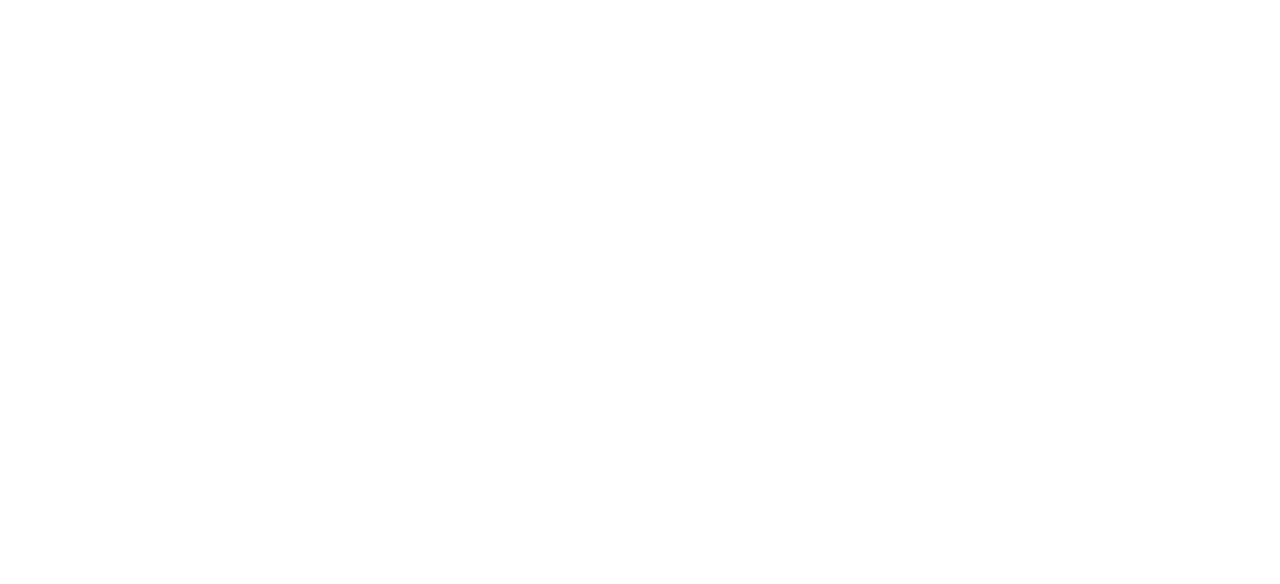
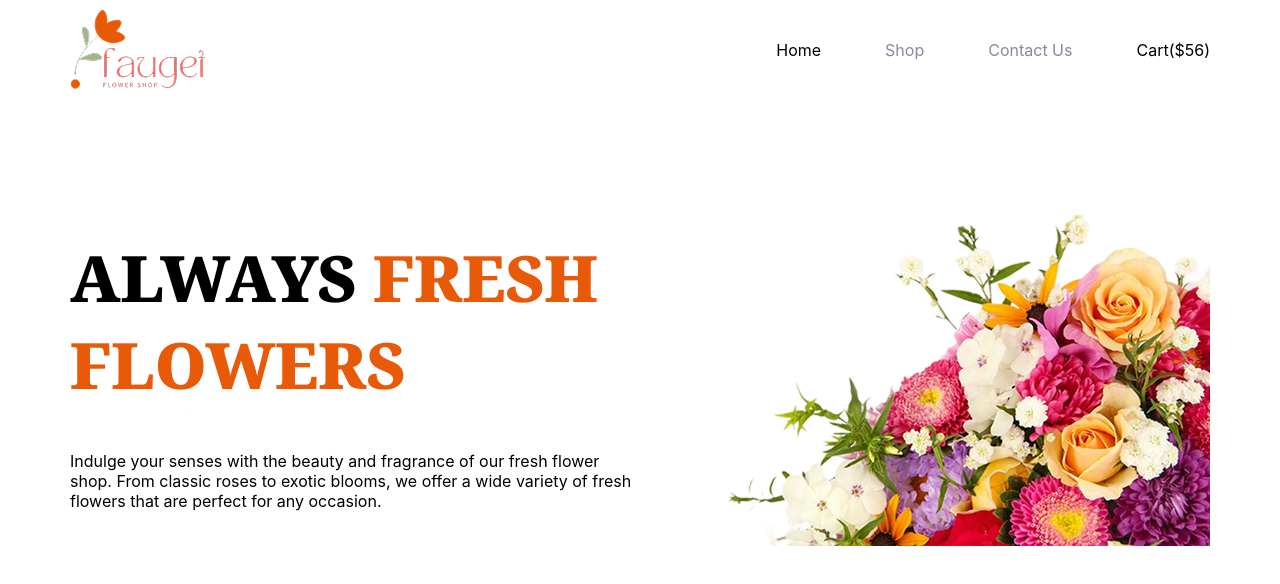
Before and after one commit to fariya-nika-oshru/flower-market-website, a plain HTML site: page index.html in a window 1280 px wide. Drawn offline with Linux system fonts and the light colour scheme.

Commit message:
header partially done

```diff
--- a/flower.css
+++ b/flower.css
@@ -0,0 +1,79 @@
+/* ----shared items */
+
+@import url('https://fonts.googleapis.com/css2?family=Noto+Serif:ital,wght@0,100..900;1,100..900&display=swap');
+
+.noto-serif-font {
+  font-family: "Noto Serif", serif;
+  font-optical-sizing: auto;
+  font-weight: 400;
+  font-style: normal;
+  font-variation-settings:
+    "wdth" 100;
+}
+
+
+@import url('https://fonts.googleapis.com/css2?family=Inter:ital,opsz,wght@0,14..32,100..900;1,14..32,100..900&display=swap');
+.inter-font {
+  font-family: "Inter", sans-serif;
+  font-optical-sizing: auto;
+  font-weight: 400;
+  font-style: normal;
+}
+
+
+
+.flex{
+    display: flex;
+}
+.bold{
+    font-weight: 600px;
+}
+.bolder{
+    font-weight: 900px;
+}
+.text-orng{
+    color: #E95A08;
+}
+.text-gray{
+    color: #8987A1;
+}
+.text-blk{
+    color: black
+}
+
+.heading{
+    font-weight: 900;
+    font-size: 4rem;
+
+}
+
+
+
+
+
+/* ----header-nav */
+
+.navbar, .banner{
+  max-width : 1140px;
+  margin: 0 auto;
+}
+.navbar{
+    justify-content: space-between;
+    align-items: center;
+}
+.nav-links{
+    gap: 4em;
+}
+.nav-items{
+    list-style: none;
+}
+.nav-link{
+    text-decoration: none;
+}
+
+
+
+/* ----header-banner */
+.banner{
+    margin-top: 100px ;
+}
--- a/index.html
+++ b/index.html
@@ -4,8 +4,33 @@
     <meta charset="UTF-8">
     <meta name="viewport" content="width=device-width, initial-scale=1.0">
     <title>Flower Market</title>
+    <link rel="stylesheet" href="flower.css">
 </head>
-<body>
+<body class="inter-font">
+    <header>
+        <nav class="navbar flex">
+                <img src="assets/logo.png" alt="">
+                <ul class="nav-links flex">
+                    <li class="nav-items"><a href="" class="nav-link text-blk"> Home</a></li>
+                    <li class="nav-items"><a href="" class="nav-link text-gray"> Shop </a></li>
+                    <li class="nav-items"><a href="" class="nav-link text-gray"> Contact Us</a></li>
+                    <li class="nav-items"><a href="" class="nav-link text-blk"> Cart($56)</a></li>
+                </ul>
+        </nav>
+        <banner class="banner flex">
+            <div class="banner-detail">
+                <h1 class="heading noto-serif-font">ALWAYS <span class="text-orng">FRESH <br>FLOWERS</span> </h1>
+                <p>Indulge your senses with the beauty and fragrance of our fresh flower shop. From classic roses to exotic blooms, we offer a wide variety of fresh flowers that are perfect for any occasion. </p>
+            </div>
+            <img src="assets/hero-flower.png  " alt="">
+
+        </banner>
+
+    </header>
+
+    <main>
+
+    </main>
 
 </body>
 </html>
```
Also changed, not shown: assets/deal-ana.png (added), assets/deal-bloom.png (added), assets/deal-zabo.png (added), assets/flower-store.png (added), assets/hero-flower.png (added), assets/icon-facebook.png (added), assets/icon-linkedin.png (added), assets/icon-twitter.png (added), assets/icon-youtube.png (added), assets/logo.png (added), assets/news-letter-bg.png (added), assets/sample-flower-image.png (added), assets/trusted-badge.png (added).
